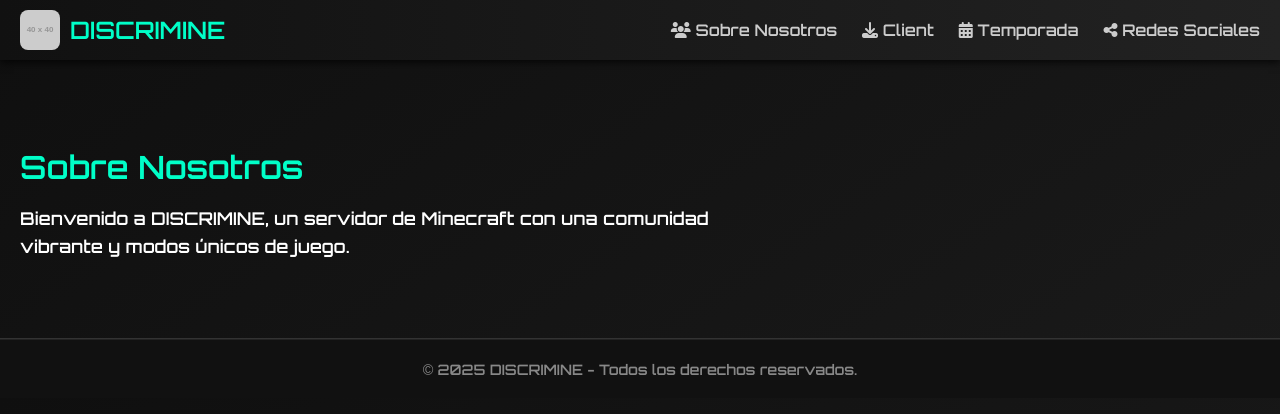
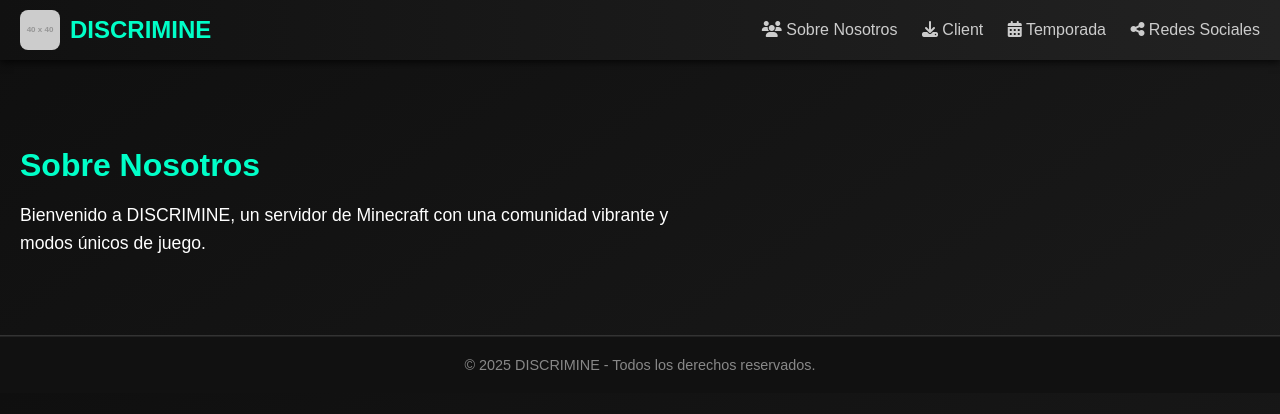
Before and after one commit to RedAkaAguilar/DISCRIMINE-WEB, a plain HTML site: page inicio.html in a window 1280 px wide. Drawn offline with Linux system fonts and the light colour scheme; placeholder pictures from the web are drawn by us.

Commit message:
Update inicio.html

```diff
--- a/inicio.html
+++ b/inicio.html
@@ -4,7 +4,7 @@
   <meta charset="UTF-8" />
   <meta name="viewport" content="width=device-width, initial-scale=1.0"/>
   <title>DISCRIMINE - Servidor de Minecraft</title>
-  <link href="https://fonts.googleapis.com/css2?family=Orbitron:wght@600&display=swap" rel="stylesheet">
+  <link href="https://fonts.googleapis.com/css2?family=Merriweather:ital,opsz,wght@0,18..144,300..900;1,18..144,300..900&display=swap" rel="stylesheet">
   <link rel="stylesheet" href="https://cdnjs.cloudflare.com/ajax/libs/font-awesome/6.5.0/css/all.min.css"/>
   <style>
     body {
```
